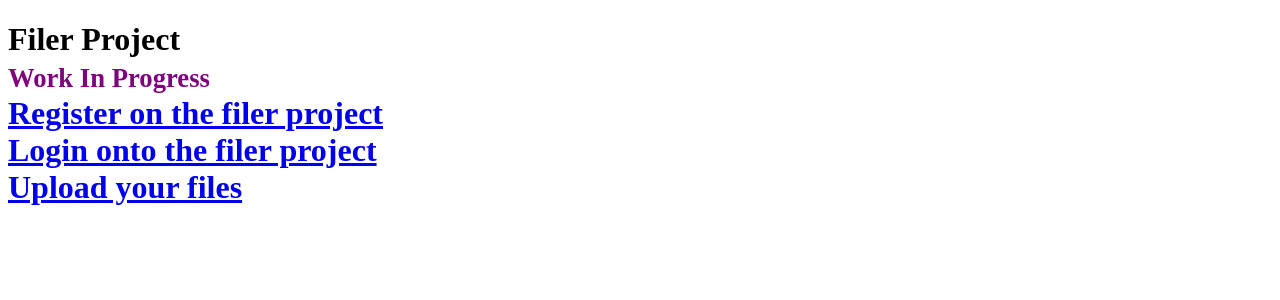
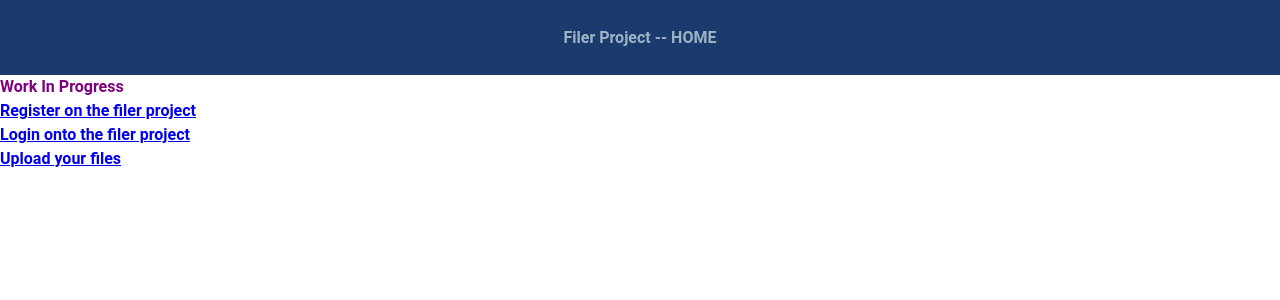
Before and after one commit to MrStrikes/Filer2, a PHP site: page / in a window 1280 px wide. Shown: the top 300 px of the page. Run offline with PHP 8.4, Linux system fonts and the light colour scheme; some libraries are stand-ins or nearby versions.

Commit message:
added style

```diff
--- a/Model/FilesManager.php
+++ b/Model/FilesManager.php
@@ -1,11 +1,9 @@
 <?php
 
-class FilesManager//in progress
+class FilesManager
 {
     public function uploadFile()
     {
-        /*if ($_FILES["user_file"]["error"] > 0)
-            echo "Return Code: " . $_FILES["user_file"]["error"] . "<br>";*/
         if (isset($_FILES['user_file']))
         {
             $uploaddir = 'upload/' . $_SESSION['username'];
--- a/assets/style.css
+++ b/assets/style.css
@@ -1,4 +1,48 @@
+html, body, div, span, applet, object, iframe,
+h1, h2, h3, h4, h5, h6, p, blockquote, pre,
+a, abbr, acronym, address, big, cite, code,
+del, dfn, em, img, ins, kbd, q, s, samp,
+small, strike, strong, sub, sup, tt, var,
+b, u, i, center,
+dl, dt, dd, ol, ul, li,
+fieldset, form, label, legend,
+table, caption, tbody, tfoot, thead, tr, th, td,
+article, aside, canvas, details, embed,
+figure, figcaption, footer, header, hgroup,
+menu, nav, output, ruby, section, summary,
+time, mark, audio, video {
+    margin: 0;
+    padding: 0;
+    border: 0;
+    font-size: 100%;
+    line-height: 1.5;
+    font-family: 'Roboto', Arial, "Helvetica Neue", Helvetica, sans-serif;
+    vertical-align: baseline;
+}
+
 small
 {
     color: purple;
 }
+
+.header {
+    display: flex;
+    align-items: center;
+    justify-content: center;
+    background-color: #1B3B6F;
+    height: 75px;
+    color: #9EB3C2;
+}
+
+.input_file {
+    width: 320px;
+}
+
+form {
+    text-align: center;
+    margin-top: 2%;
+}
+
+input {
+    margin-bottom: 5px;
+}
--- a/views/home.html.twig
+++ b/views/home.html.twig
@@ -2,9 +2,11 @@
 
 {% block page_title %}Filer Project{% endblock %}
 
+{% block header_title %} HOME {% endblock %}
+
+
 {% block content %}
 <h1>
-  Filer Project<br>
   <small>Work In Progress</small><br>
   <a href="?action=register">Register on the filer project</a><br>
   <a href="?action=login">Login onto the filer project</a><br>
--- a/views/layout.html.twig
+++ b/views/layout.html.twig
@@ -6,6 +6,8 @@
     <link rel="stylesheet" href="assets/style.css">
   </head>
   <body>
-    {% block content %}{% endblock %}
+  <header><h2 class="header"> Filer Project -- {% block header_title %} {% endblock %}</h2></header>
+
+  {% block content %}{% endblock %}
   </body>
 </html>
--- a/views/login.html.twig
+++ b/views/login.html.twig
@@ -1,6 +1,8 @@
 {% extends 'layout.html.twig' %}
 
 {% block page_title %}Filer Project -- Login{% endblock %}
+
+{% block header_title %} LOGIN {% endblock %}
 
 {% block content %}
 <form action="?action=login" method="POST">
--- a/views/register.html.twig
+++ b/views/register.html.twig
@@ -1,6 +1,8 @@
 {% extends 'layout.html.twig' %}
 
 {% block page_title %}Filer Project -- Register{% endblock %}
+
+{% block header_title %} REGISTER {% endblock %}
 
 {% block content %}
 <form action="?action=register" method="POST">
--- a/views/upload.html.twig
+++ b/views/upload.html.twig
@@ -2,9 +2,11 @@
 
 {% block page_title %}Filer Project -- upload{% endblock %}
 
+{% block header_title %} UPLOAD {% endblock %}
+
 {% block content %}
 <form  method="POST" enctype="multipart/form-data" action="?action=upload">
-    <input type="file" placeholder="upload your file" name="user_file"><br>
+    <input type="file" placeholder="upload your file" name="user_file" class="input_file"><br>
     <button type="submit" name="submit">upload file</button>
 </form>
 
```
